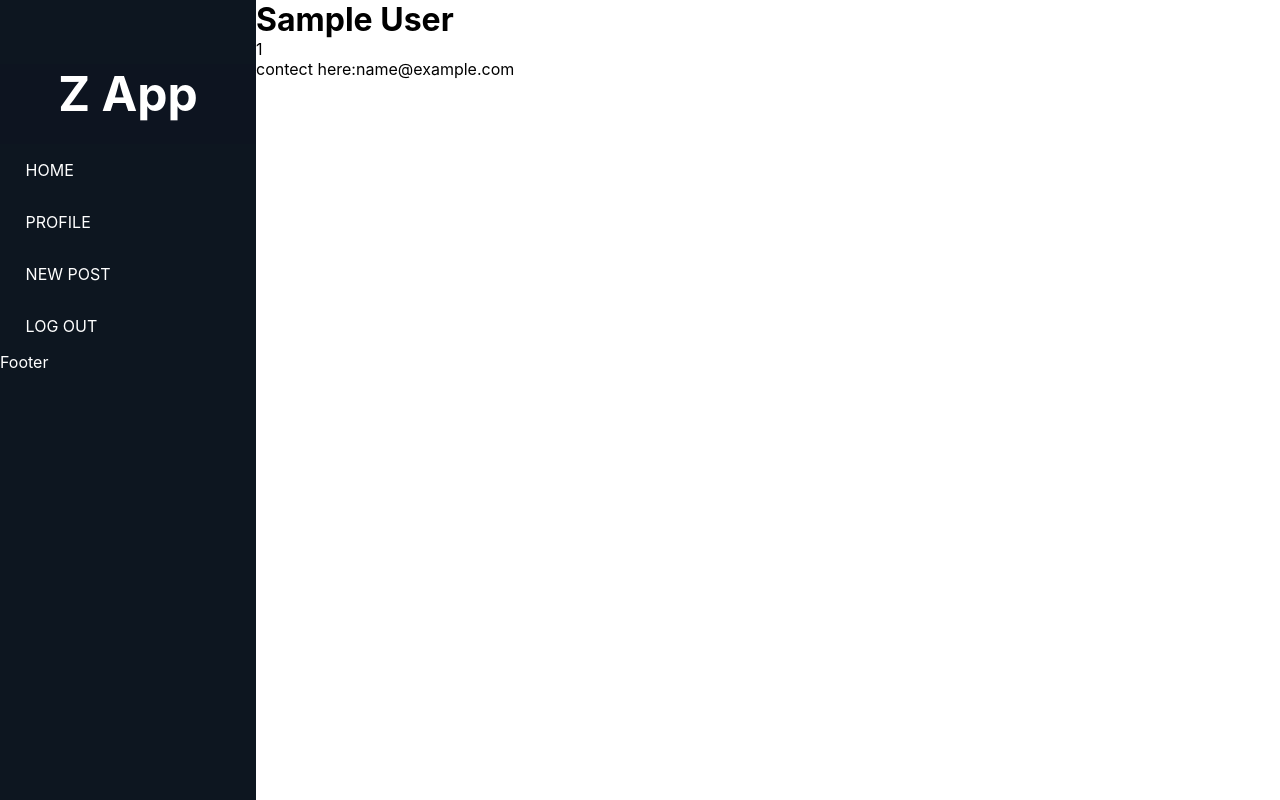
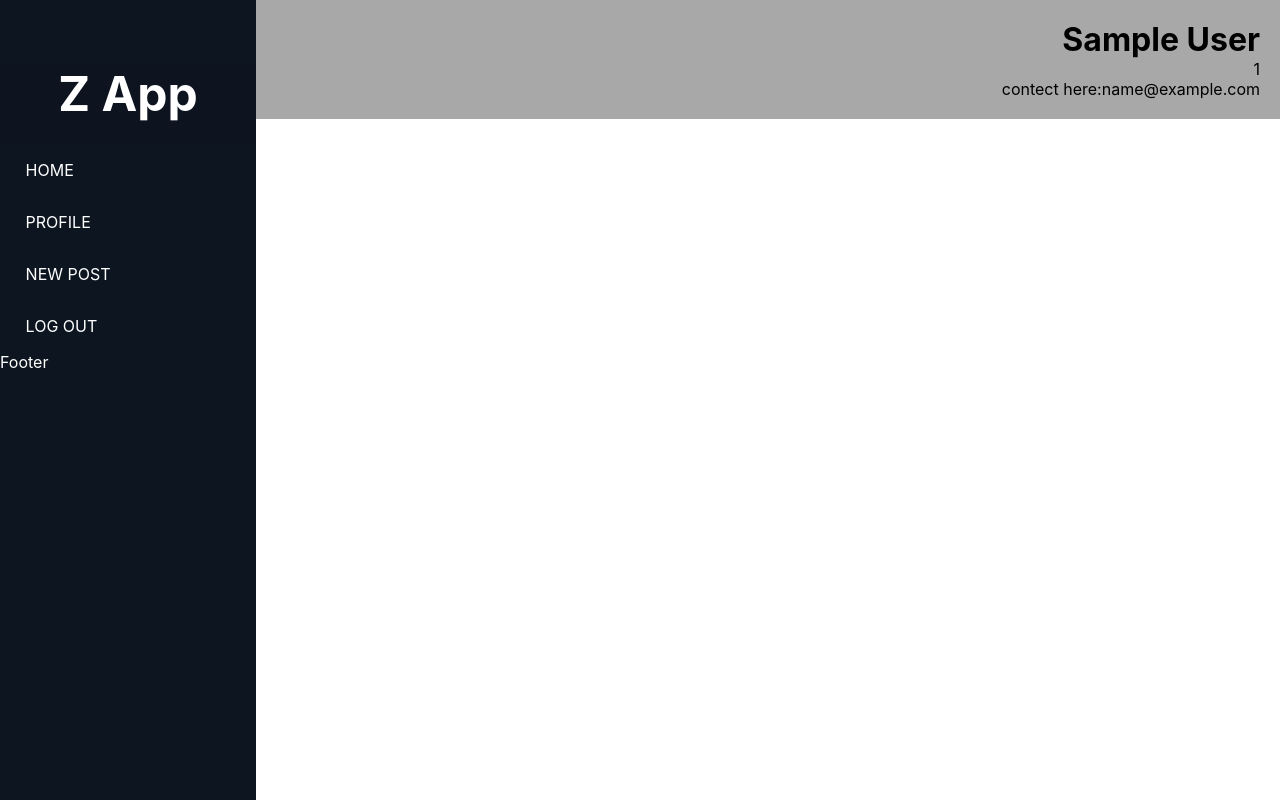
Before and after one commit to ERankushgautam/Z-APP, a React (Create React App) app in the folder frontend/: page /profile in a window 1280 px wide. Built offline with nearby package versions, Linux system fonts and the light colour scheme; sample sign-in values are in the browser's storage.

Commit message:
profile change

```diff
--- a/frontend/src/App.css
+++ b/frontend/src/App.css
@@ -213,3 +213,13 @@ a {
   font-size: 1.7rem;
   padding: 3px;
 }
+
+/* profile page */
+.profile{
+
+    background-color: rgba(133, 133, 133, 0.714);
+    color: rgb(0, 0, 0);
+    padding: 20px;
+    text-align: right;
+    position: relative;
+}
```
